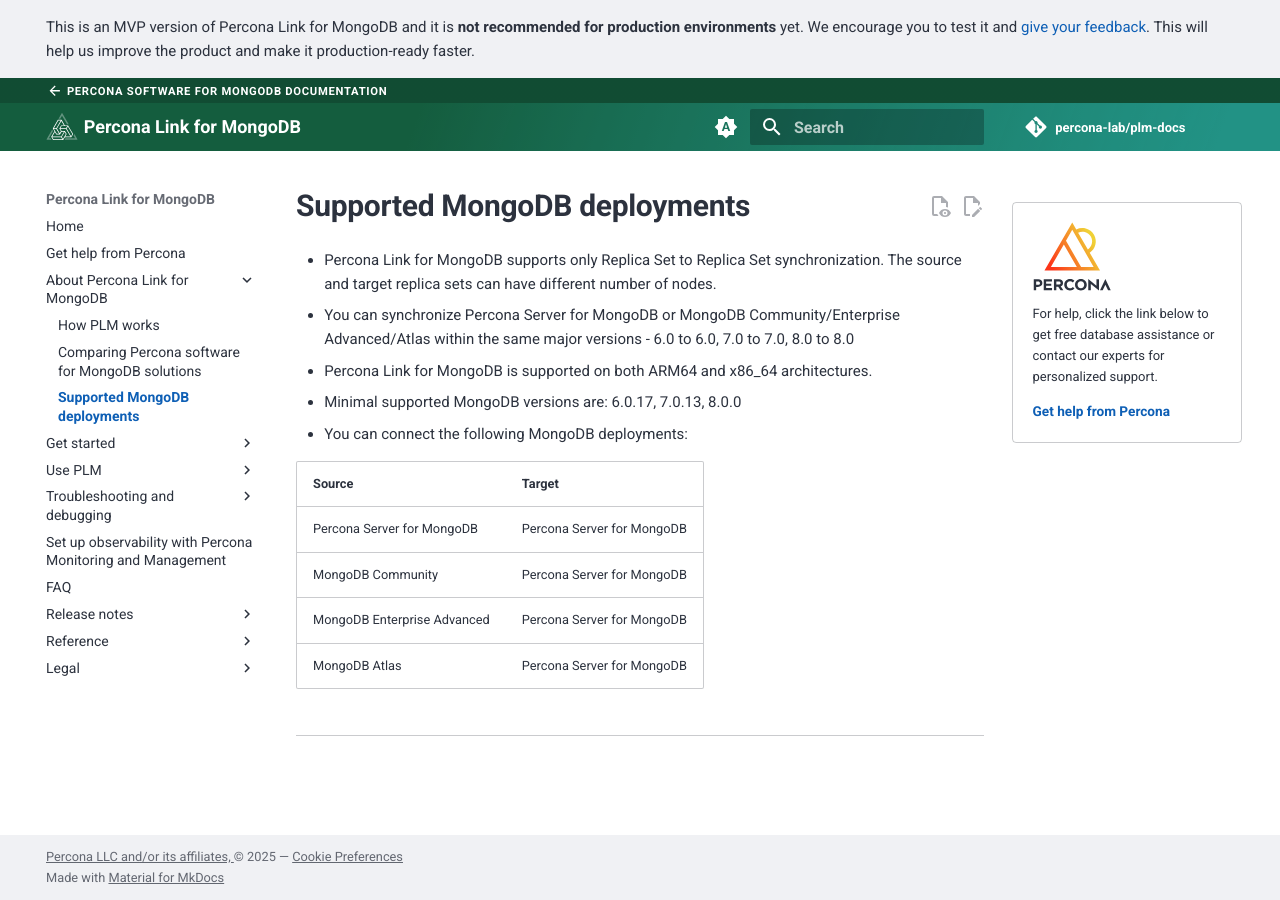
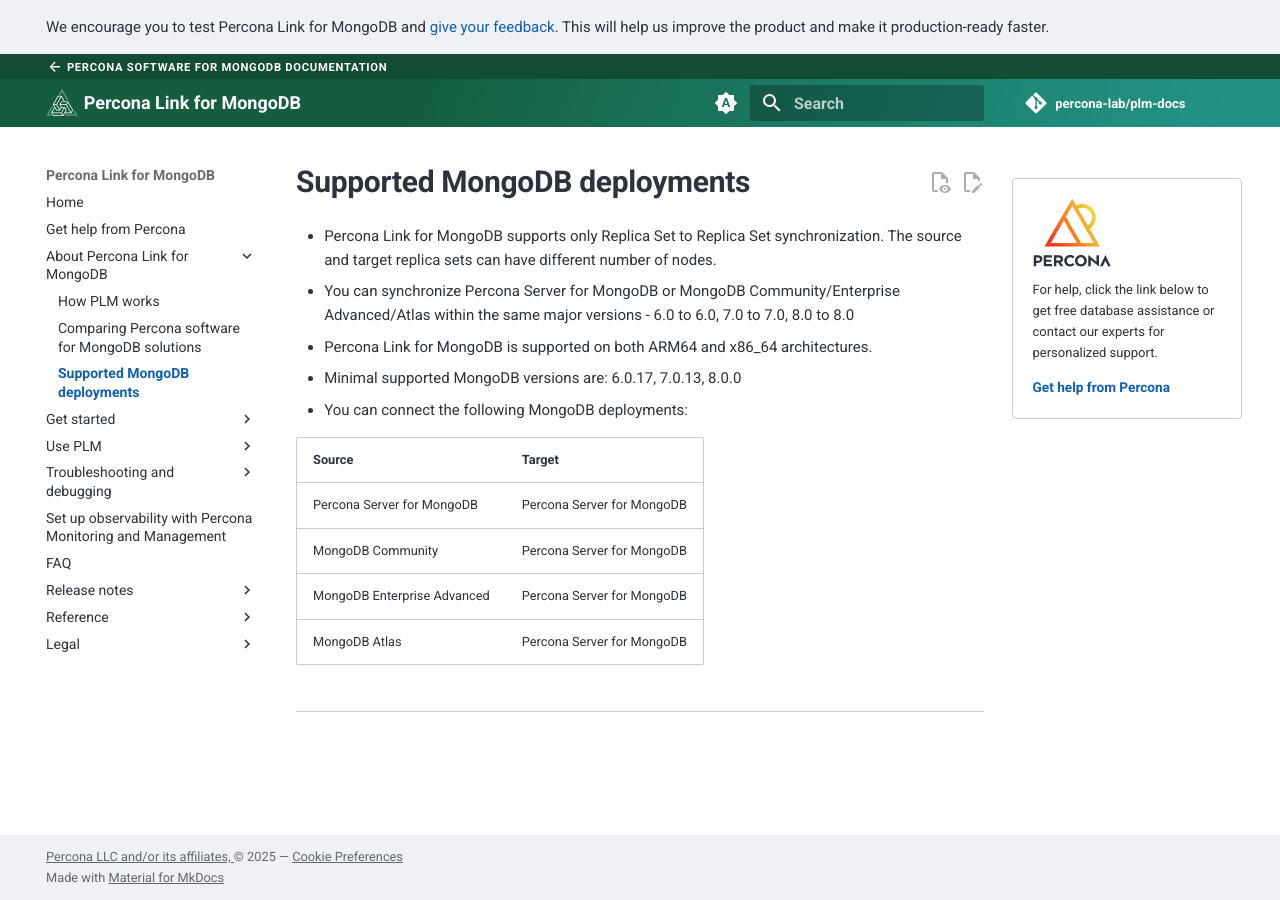
Before and after one commit to percona/plm-docs, an MkDocs documentation site: the page built from docs/deployment.md, in a window 1280 px wide. Built offline with MkDocs 1.6.1 and Material for MkDocs 9.7.7, drawn with Linux system fonts in a browser that asks for light colours; nearby versions of some CDN libraries; some web fonts are replaced; comment, search, counter and statistics services are not loaded.

Commit message:
Updated announcement banner

```diff
--- a/_resource/overrides/main.html
+++ b/_resource/overrides/main.html
@@ -7,8 +7,7 @@ by adding marketing-requested elements
 {% extends "base.html" %}
 
 {% block announce %}
-<p> This is an MVP version of Percona Link for MongoDB and it is
-  <strong>not recommended for production environments</strong> yet. We encourage you to test it and <a href= "https://forums.percona.com/c/mongodb/mongodb-general-discussion/33">give your feedback</a>.
+<p> We encourage you to test Percona Link for MongoDB and <a href= "https://forums.percona.com/c/mongodb/mongodb-general-discussion/33">give your feedback</a>.
   This will help us improve the product and make it production-ready faster.
 
 {% endblock %}
```
